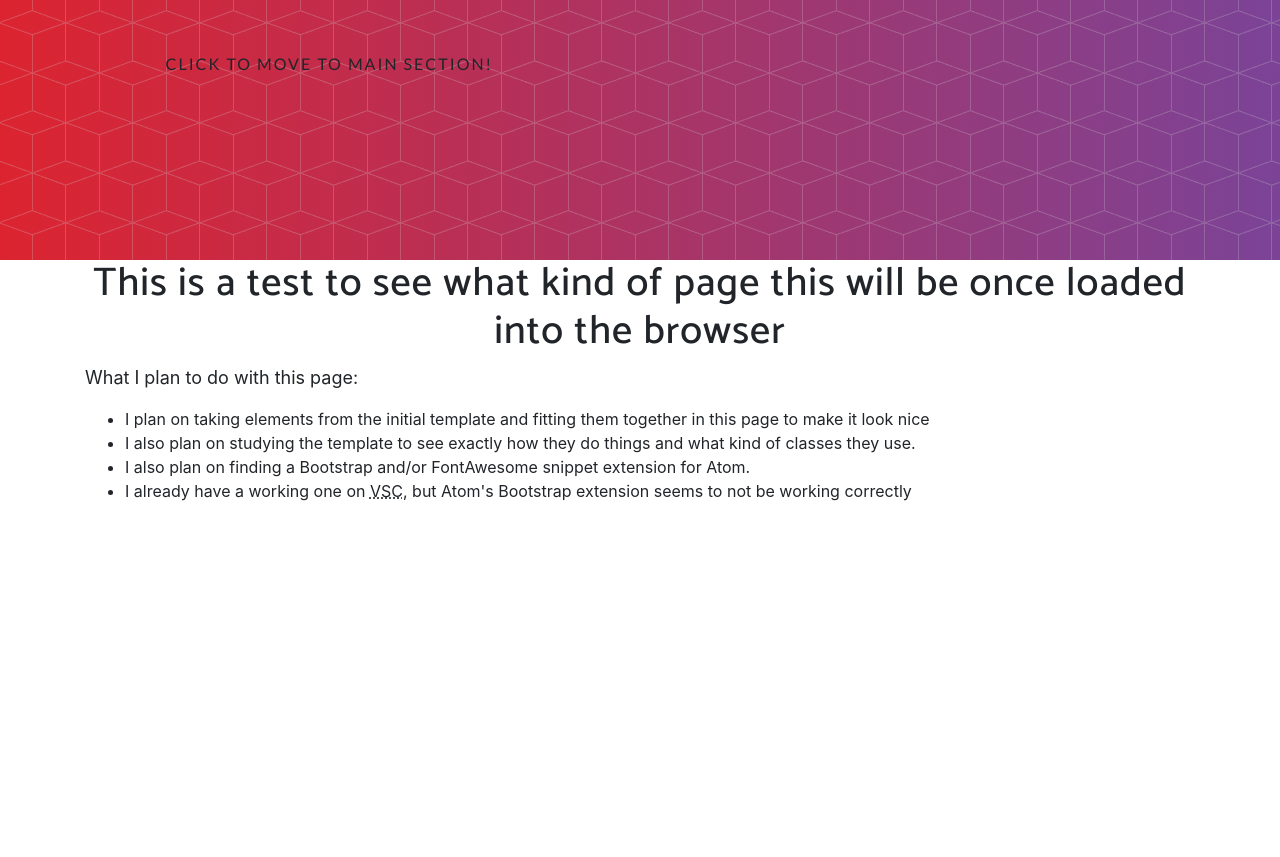
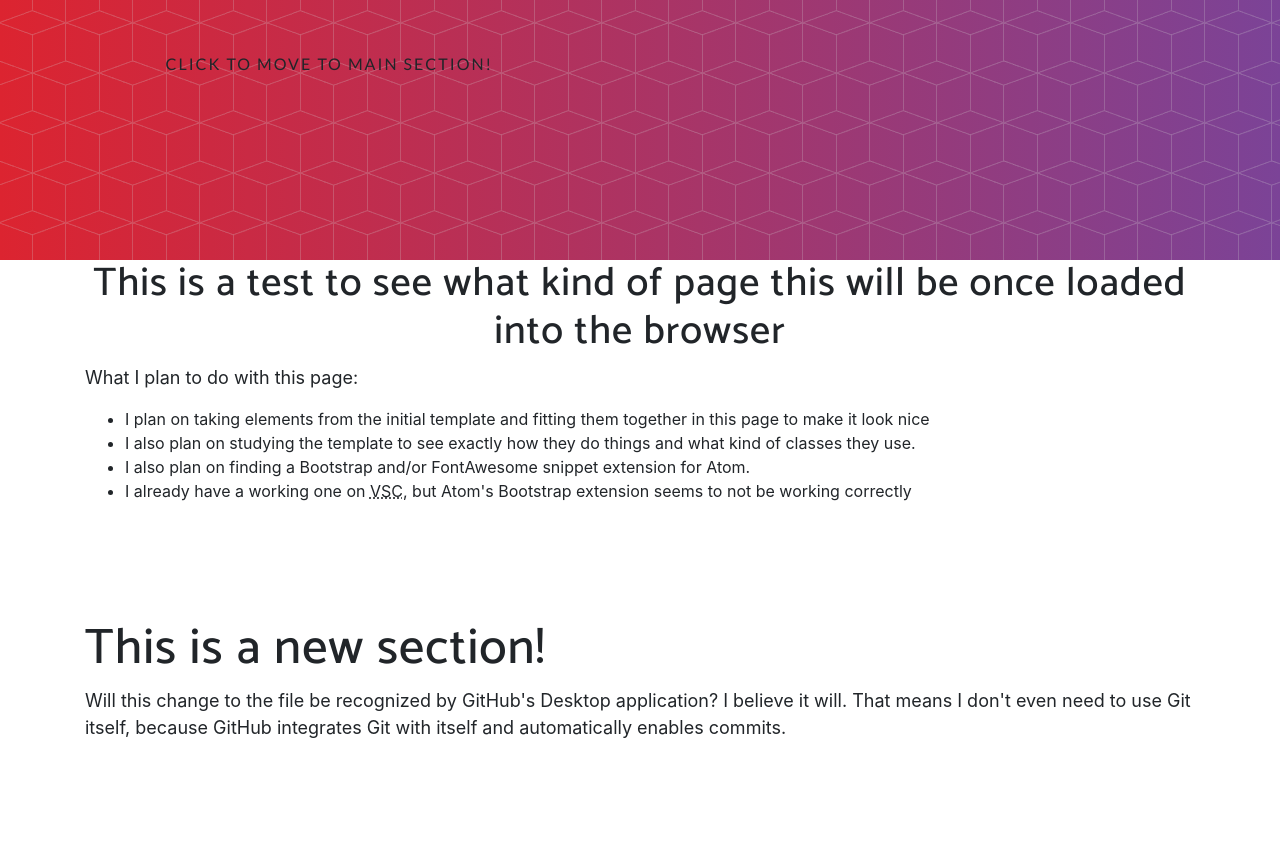
Before and after one commit to awsomesawce/startbootstrap-new-age-template, a website with bundled scripts: page new.html in a window 1280 px wide. Shown: the part 540-1397 px from the top of the page. Before the commit the page ends 1043 px from the top, so only its background shows below. Built offline with nearby package versions, Linux system fonts and the light colour scheme; a web font is replaced by a local one.

Commit message:
modified new.html

```diff
--- a/new.html
+++ b/new.html
@@ -83,9 +83,13 @@
       <li>I also plan on finding a Bootstrap and/or FontAwesome snippet extension for Atom.
         <li>
           I already have a working one on <abbr title="Visual Studio Code">VSC</abbr>, but Atom's Bootstrap extension seems to not be working correctly
-        </li></li>
-
+        </li>
+      </li>
     </ul>
+    <section>
+      <h2>This is a new section!</h2>
+      <p>Will this change to the file be recognized by GitHub's Desktop application?  I believe it will.  That means I don't even need to use Git itself, because GitHub integrates Git with itself and automatically enables commits.</p>
+    </section>
 
   </main>
 
```
